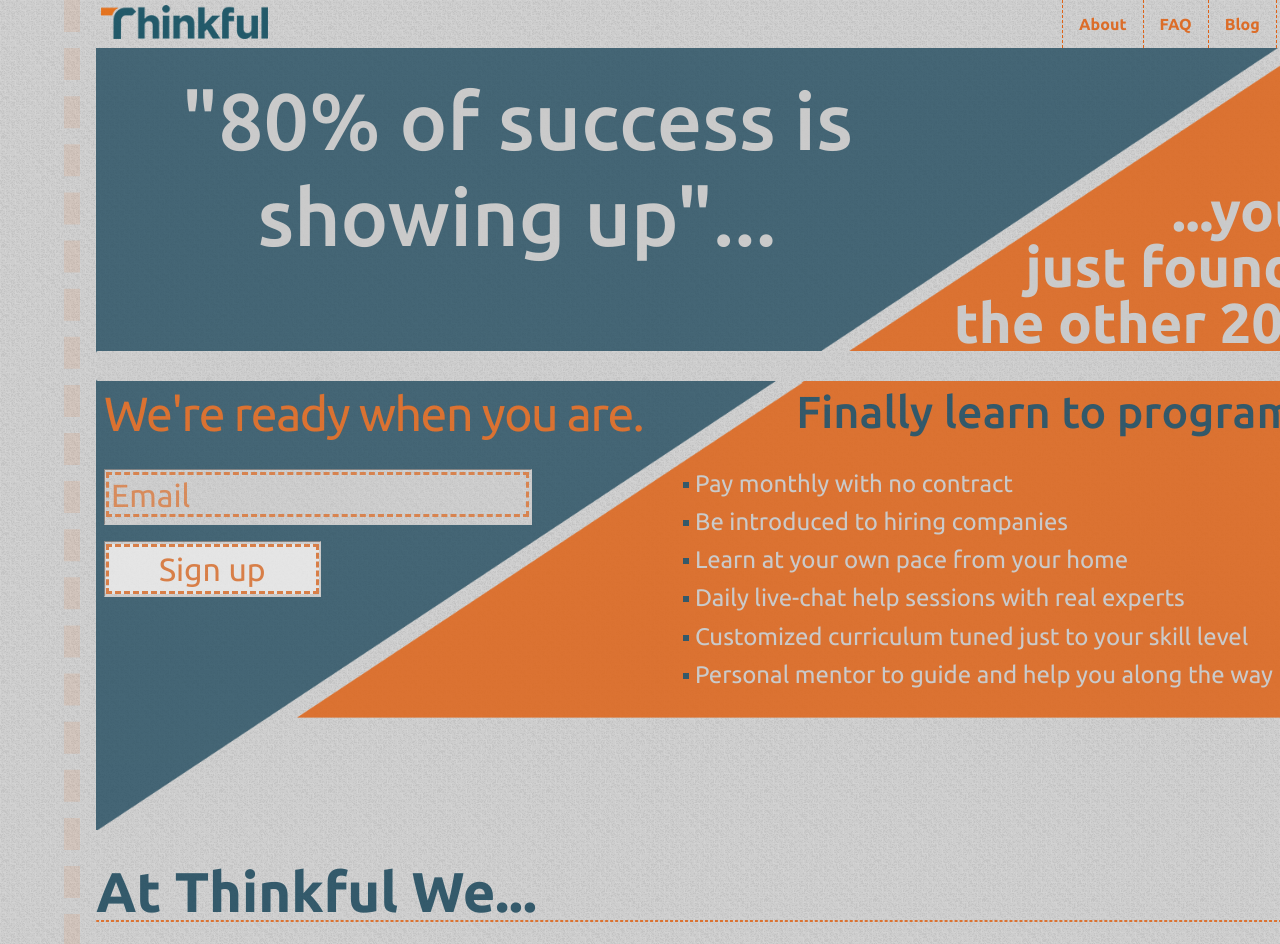
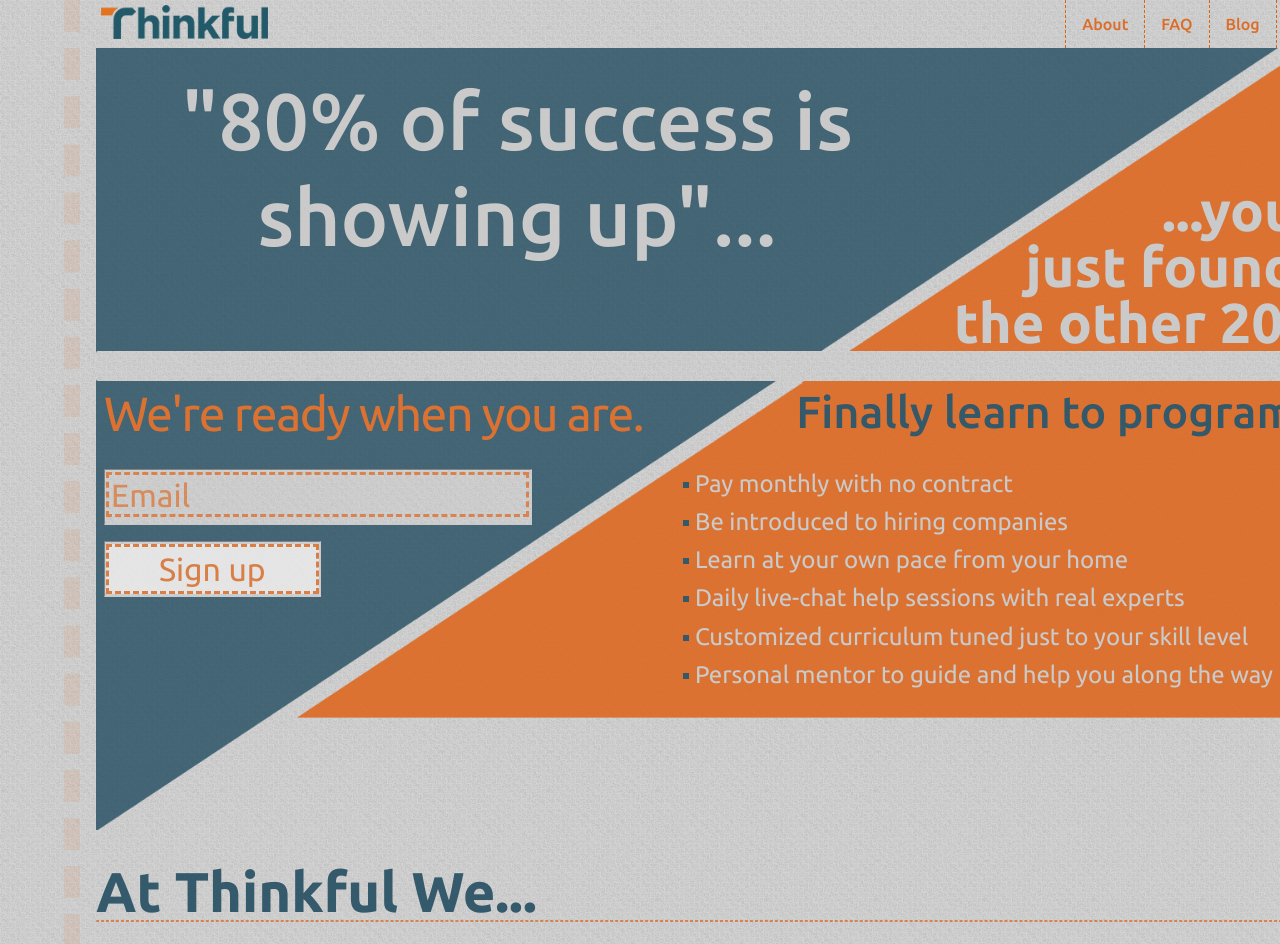
Before and after one commit to Luiz-N/thinkful, a plain HTML site: page index.html in a window 1280 px wide. Shown: the top 944 px of the page. Drawn offline with Linux system fonts and the light colour scheme.

Commit message:
update styles

```diff
--- a/css/style.css
+++ b/css/style.css
@@ -26,7 +26,7 @@
 	margin: 0;
 	border-style: dashed;
 	border-radius: 2px;
-	border-color: rgba(222, 99, 23, .85);
+	border-color: rgba(222, 99, 23, .7);
 }
 
 .wrapper {
@@ -72,7 +72,7 @@
 			display: inline-block;
 			text-decoration: none;
 			padding: 1em;
-			font-weight: 600;
+			font-weight: 500;
 			border-right: 1px dashed rgba(222, 99, 23, 1);
 
 		}
@@ -81,7 +81,7 @@
 			background-color: rgba(25, 69, 89, 0.7);
 			/*opacity: .9;*/
 			/*text-shadow: .1em .1em .1em rgba(25, 69, 89, 0.6);*/
-			font-weight: 500;
+			/*font-weight: 500;*/
 			/*border-left: 2px dashed rgba(222, 99, 23, 1.0);*/
 			/*border-right: 2px dashed rgba(222, 99, 23, 1.0);*/
 		}
@@ -166,7 +166,7 @@
 		font-size: 3.5em;
 		padding-top: 135px;
 		/*padding-bottom: 1%;*/
-		/*padding-right: .5%;*/
+		padding-right: 10px;
 		/*margin-bottom: -200px;*/
 		width: 30%;
 		float: right;
```
